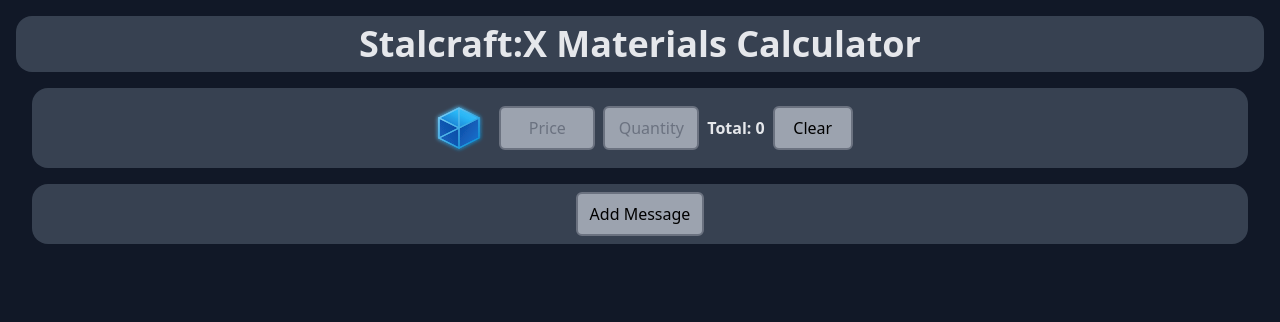
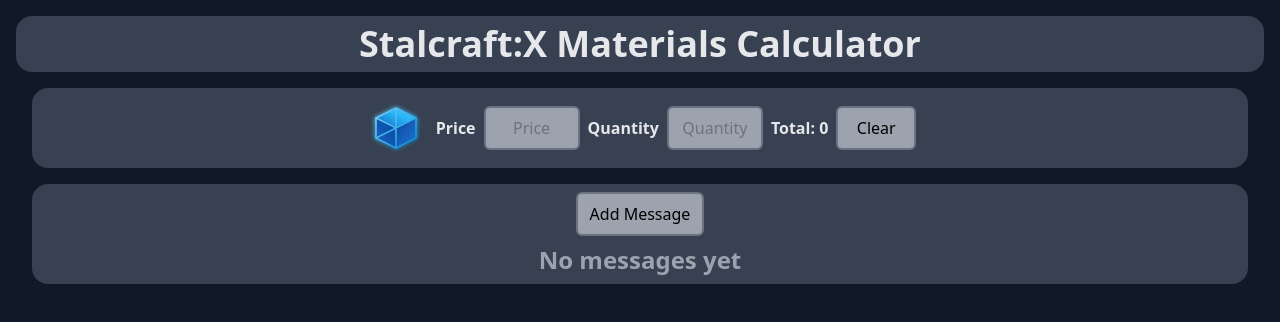
Before and after one commit to Falxns/sc-calculator-app, a React (Vite) app: page / in a window 1280 px wide. Shown: the top 322 px of the page. Built offline with nearby package versions, Linux system fonts and the light colour scheme.

Commit message:
refactor: small improvements

```diff
--- a/index.html
+++ b/index.html
@@ -4,7 +4,7 @@
     <meta charset="UTF-8" />
     <link rel="icon" type="image/svg+xml" href="/vite.svg" />
     <meta name="viewport" content="width=device-width, initial-scale=1.0" />
-    <title>sc-calculator-app</title>
+    <title>Stalcraft Materials Calculator</title>
   </head>
   <body>
     <div id="root"></div>
--- a/src/components/MessageBuilder/MessageBuilder.tsx
+++ b/src/components/MessageBuilder/MessageBuilder.tsx
@@ -7,8 +7,9 @@
   });
 
   return (
-    <div className="flex flex-col items-center justify-center gap-2 bg-gray-700 p-2 rounded-2xl">
+    <section className="flex flex-col items-center justify-center gap-2 bg-gray-700 p-2 rounded-2xl">
       <button
+        type="button"
         className="text-base text-black text-center p-2 rounded-md w-32 border-2 border-gray-500 bg-gray-400 hover:bg-gray-500 focus:outline-none focus:ring-2 focus:ring-blue-500"
         onClick={() => {
           setState((prev) => ({
@@ -19,6 +20,9 @@
       >
         Add Message
       </button>
+      {state.messages.length === 0 && (
+        <p className="text-2xl font-bold text-gray-400">No messages yet</p>
+      )}
       {state.messages.map(({ id, content }) => (
         <div key={id} className="flex items-center justify-center gap-2 w-full">
           <textarea
@@ -34,6 +38,7 @@
             }}
           />
           <button
+            type="button"
             className="text-base text-black text-center p-2 rounded-md w-20 border-2 border-gray-500 bg-gray-400 hover:bg-gray-500 focus:outline-none focus:ring-2 focus:ring-blue-500"
             onClick={() => {
               navigator.clipboard
@@ -49,6 +54,7 @@
             Copy
           </button>
           <button
+            type="button"
             className="text-base text-black text-center p-2 rounded-md w-20 border-2 border-gray-500 bg-gray-400 hover:bg-gray-500 focus:outline-none focus:ring-2 focus:ring-blue-500"
             onClick={() => {
               if (confirm('Are you sure you want to delete this message?')) {
@@ -63,7 +69,7 @@
           </button>
         </div>
       ))}
-    </div>
+    </section>
   );
 };
 
--- a/src/components/PriceCalculator/PriceCalculator.tsx
+++ b/src/components/PriceCalculator/PriceCalculator.tsx
@@ -14,9 +14,13 @@
   const total = calculatorState.price * calculatorState.quantity;
 
   return (
-    <div className="flex justify-center items-center gap-2 bg-gray-700 text-gray-200 p-2 rounded-2xl">
+    <section className="flex justify-center items-center gap-2 bg-gray-700 text-gray-200 p-2 rounded-2xl">
       <img src={slastena} alt="Slastena" className="w-16 h-16" />
+      <label className="text-base font-bold text-gray-200" htmlFor="price">
+        Price
+      </label>
       <input
+        id="price"
         className="text-base text-black text-center p-2 rounded-md w-24 border-2 border-gray-500 bg-gray-400 hover:bg-gray-500 focus:outline-none focus:ring-2 focus:ring-blue-500 placeholder:text-gray-500"
         type="number"
         value={calculatorState.price === 0 ? '' : calculatorState.price}
@@ -24,7 +28,6 @@
         onChange={(e) => {
           const raw = e.target.value;
           if (raw.includes('-') || raw.includes('+') || raw.includes('e') || raw.includes('E')) {
-            e.preventDefault();
             return;
           }
           const nextPrice = raw === '' ? 0 : Number(raw);
@@ -39,7 +42,11 @@
           }
         }}
       />
+      <label className="text-base font-bold text-gray-200" htmlFor="quantity">
+        Quantity
+      </label>
       <input
+        id="quantity"
         className="text-base text-black text-center p-2 rounded-md w-24 border-2 border-gray-500 bg-gray-400 hover:bg-gray-500 focus:outline-none focus:ring-2 focus:ring-blue-500 placeholder:text-gray-500"
         type="number"
         value={calculatorState.quantity === 0 ? '' : calculatorState.quantity}
@@ -47,7 +54,6 @@
         onChange={(e) => {
           const raw = e.target.value;
           if (raw.includes('-') || raw.includes('+') || raw.includes('e') || raw.includes('E')) {
-            e.preventDefault();
             return;
           }
           const nextQuantity = raw === '' ? 0 : Number(raw);
@@ -64,6 +70,7 @@
       />
       <p className="text-base font-bold">Total: {total.toLocaleString()}</p>
       <button
+        type="button"
         className="text-base text-black text-center p-2 rounded-md w-20 border-2 border-gray-500 bg-gray-400 hover:bg-gray-500 focus:outline-none focus:ring-2 focus:ring-blue-500"
         onClick={() => {
           setCalculatorState({
@@ -74,7 +81,7 @@
       >
         Clear
       </button>
-    </div>
+    </section>
   );
 };
 
--- a/src/index.css
+++ b/src/index.css
@@ -2,16 +2,13 @@
 @tailwind components;
 @tailwind utilities;
 
-input[type="number"]::-webkit-inner-spin-button,
-input[type="number"]::-webkit-outer-spin-button {
-    -webkit-appearance: none;
-    margin: 0;
+input[type='number']::-webkit-inner-spin-button,
+input[type='number']::-webkit-outer-spin-button {
+  -webkit-appearance: none;
+  margin: 0;
 }
 
-input[type="number"] {
-    -moz-appearance: textfield;
-    appearance: textfield;
-    -ms-appearance: textfield;
-    -webkit-appearance: textfield;
-    -o-appearance: textfield;
+input[type='number'] {
+  -moz-appearance: textfield;
+  appearance: textfield;
 }
```
